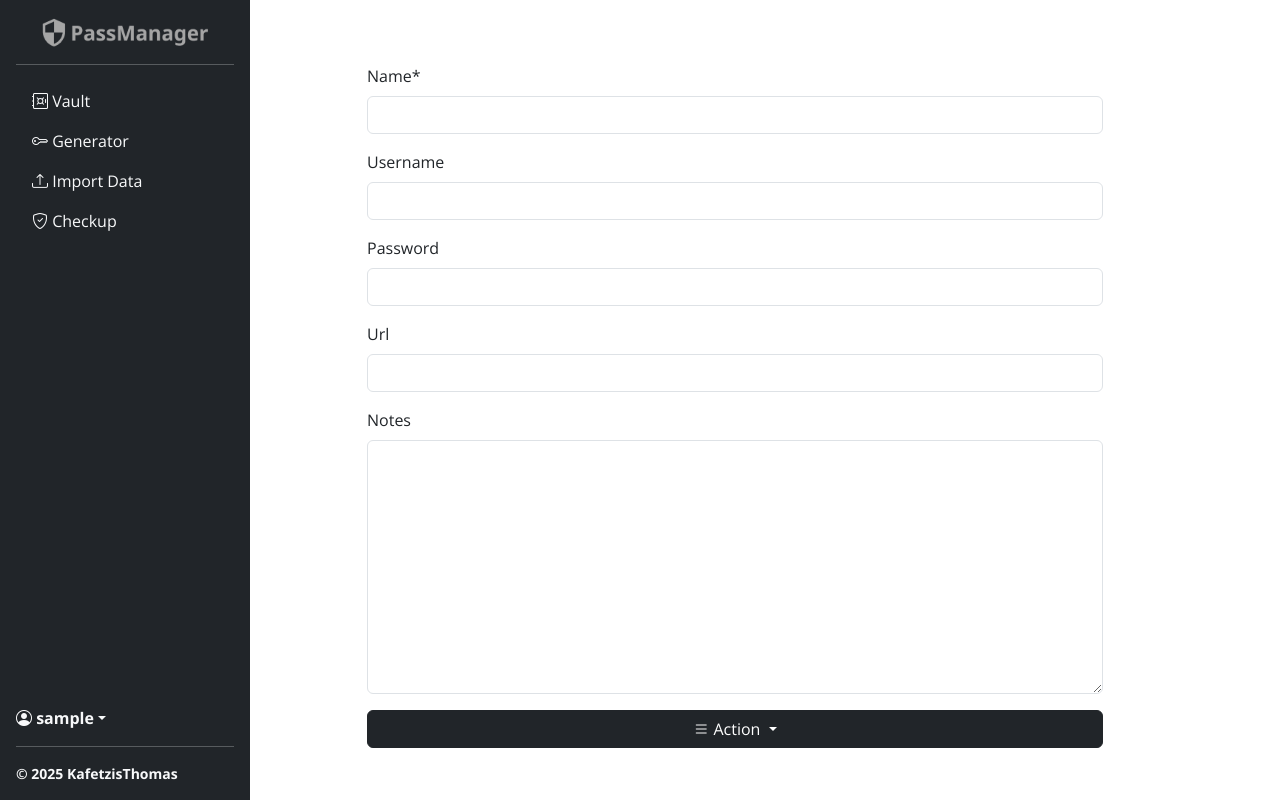
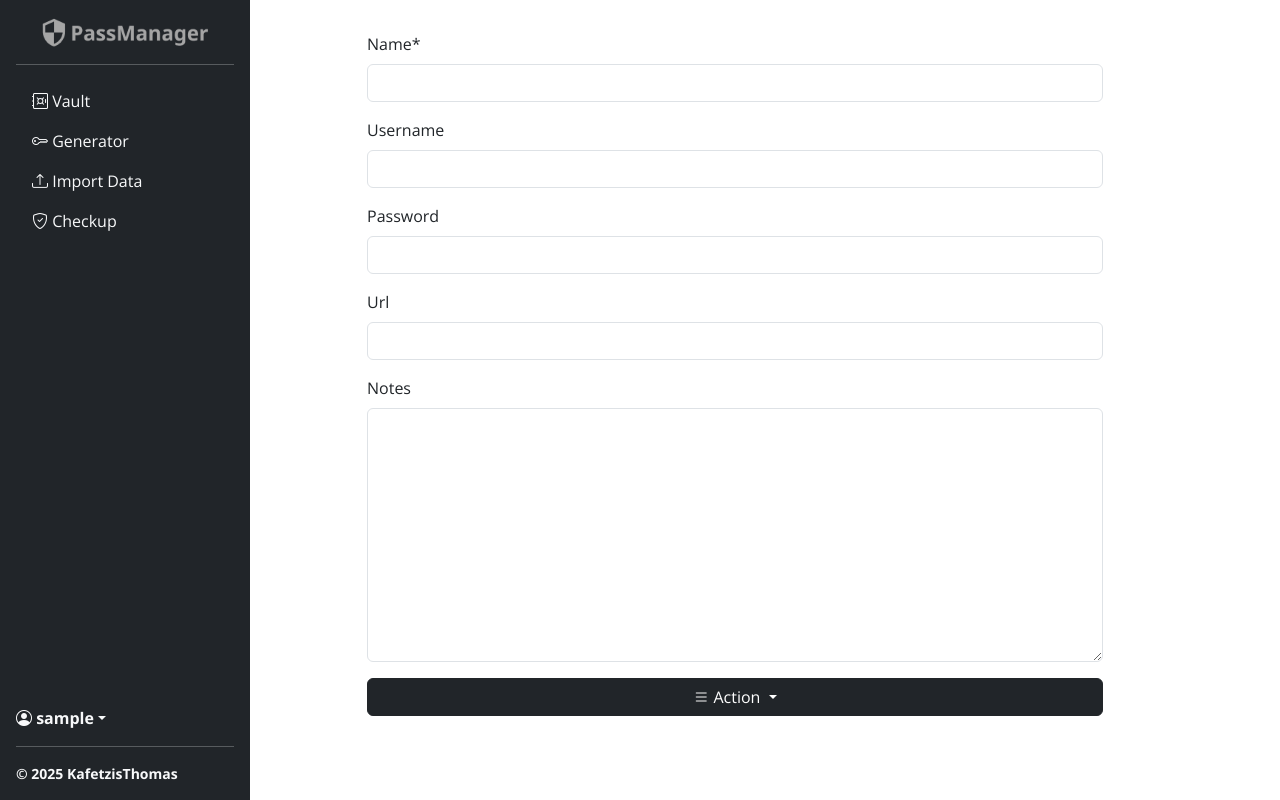
Before and after one commit to KafetzisThomas/PassManagerWeb, a Django app: page /new_item/ in a window 1280 px wide. Run offline with Django 5.2, Linux system fonts and the light colour scheme; the visitor is signed in with stand-in values (Sample User, id 1); parts of the project's set-up code (start-up, migrations or seed data) failed here and were passed over; some libraries are stand-ins or nearby versions.

Commit message:
Update top margin of main container for large screens

```diff
--- a/passmanager/templates/passmanager/base.html
+++ b/passmanager/templates/passmanager/base.html
@@ -139,7 +139,7 @@
 
     <!-- main start -->
     <main role="main" class="container">
-        <div class="row justify-content-start mt-lg-5 mt-3">
+        <div class="row justify-content-start mt-lg-3 mt-3">
             <div class="col-md-8 offset-md-3 pb-2 mb-2">
                 <!-- custom page header start -->
                 {% block page_header %}{% endblock page_header %}
```
